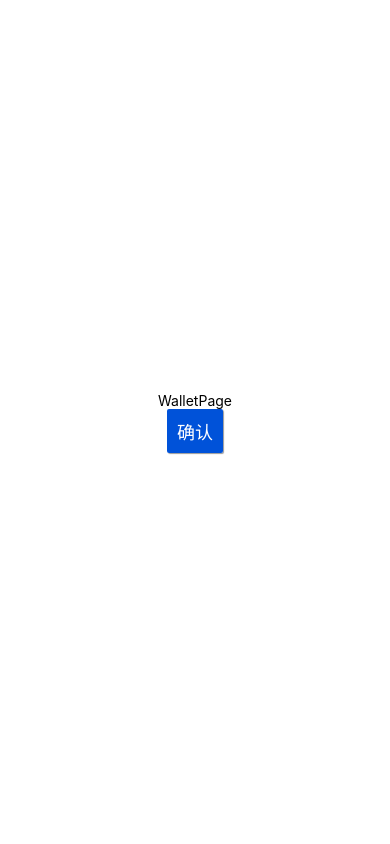
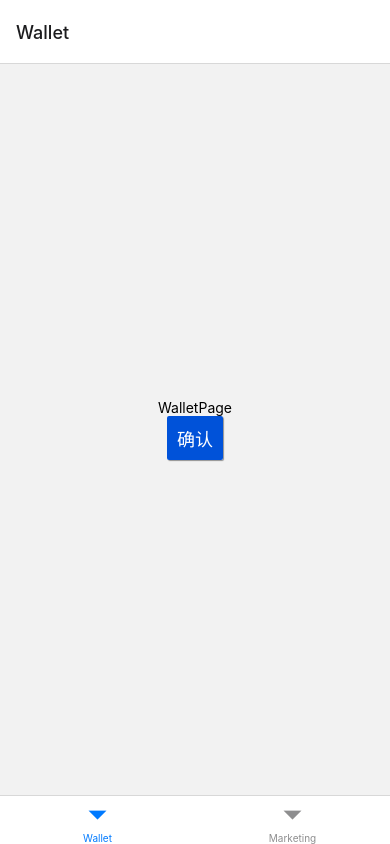
Before and after one commit to GrubbyHunter/CryptoWallet, a React Native app: screen / in a window 390 px wide. Built offline with nearby package versions, Linux system fonts and the light colour scheme.

Commit message:
feature add: update tab menu

```diff
--- a/index.js
+++ b/index.js
@@ -1,4 +1,4 @@
-import App from './src/containers/App'
+import App from './src/App'
 import { AppRegistry } from 'react-native'
 import { name as appName } from './app.json'
 
--- a/package.json
+++ b/package.json
@@ -10,11 +10,14 @@
     "lint": "eslint ."
   },
   "dependencies": {
+    "@react-navigation/bottom-tabs": "^6.3.2",
     "@react-navigation/native": "^6.0.11",
+    "@react-navigation/native-stack": "^6.7.0",
     "@rneui/base": "^4.0.0-rc.6",
     "@rneui/themed": "^4.0.0-rc.6",
     "react": "18.0.0",
     "react-native": "0.69.2",
+    "react-native-reanimated": "^2.9.1",
     "react-native-safe-area-context": "^4.3.1",
     "react-native-screens": "^3.15.0"
   },
--- a/src/containers/App.js
+++ b/src/App.js
@@ -5,13 +5,6 @@
  * @format
  * @flow strict-local
  */
-import {
-  Colors,
-  DebugInstructions,
-  Header,
-  LearnMoreLinks,
-  ReloadInstructions,
-} from 'react-native/Libraries/NewAppScreen'
 import {
   SafeAreaView,
   ScrollView,
@@ -24,13 +17,17 @@ import {
 // 全局主题
 import { ThemeProvider, createTheme } from "@rneui/themed"
 
-import Marketing from "../pages/Marketing"
-import My from "../pages/My"
-import NFT from "../pages/NFT"
-import News from "../pages/News"
+import Marketing from "./views/Marketing"
+import My from "./views/My"
+import NFT from "./views/NFT"
+import { NavigationContainer } from '@react-navigation/native'
+import News from "./views/News"
 import React from 'react'
-import Wallet from "../pages/Wallet"
+import Wallet from "./views/Wallet"
+import { createBottomTabNavigator } from '@react-navigation/bottom-tabs'
+import { createNativeStackNavigator } from '@react-navigation/native-stack'
 
+const Tab = createBottomTabNavigator()
 const theme = createTheme({
   colors: {
     primary: '#0052D9'
@@ -40,7 +37,12 @@ const theme = createTheme({
 const App = () => {
   return (
     <ThemeProvider theme={theme}>
-      <Wallet></Wallet>
+      <NavigationContainer>
+        <Tab.Navigator>
+          <Tab.Screen name="Wallet" component={Wallet} />
+          <Tab.Screen name="Marketing" component={Marketing} />
+        </Tab.Navigator>
+      </NavigationContainer>
     </ThemeProvider>
   );
 }
```
Also changed, not shown: .eslintrc.js, src/views/Marketing/index.js (renamed from src/pages/Marketing/index.js), src/views/My/index.js (renamed from src/pages/My/index.js), src/views/NFT/index.js (renamed from src/pages/NFT/index.js), src/views/News/index.js (renamed from src/pages/News/index.js), src/views/Wallet/index.js (renamed from src/pages/Wallet/index.js).
